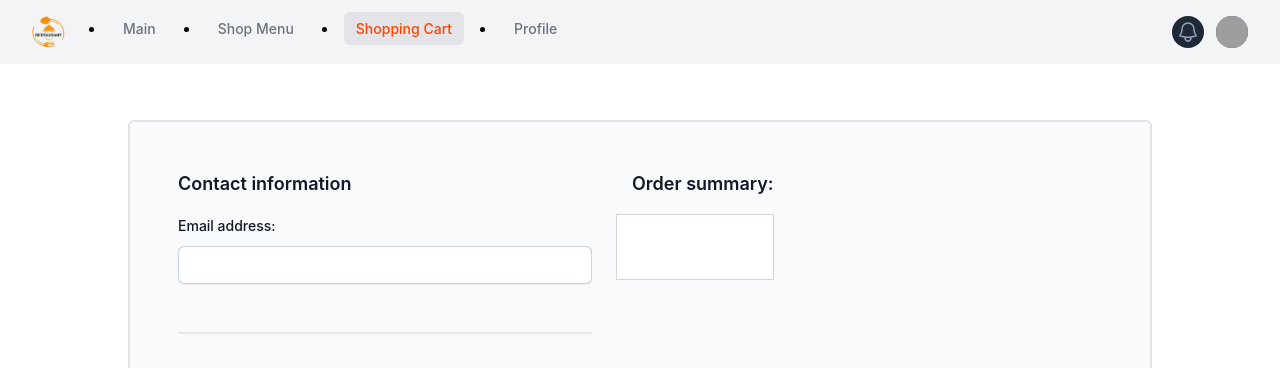
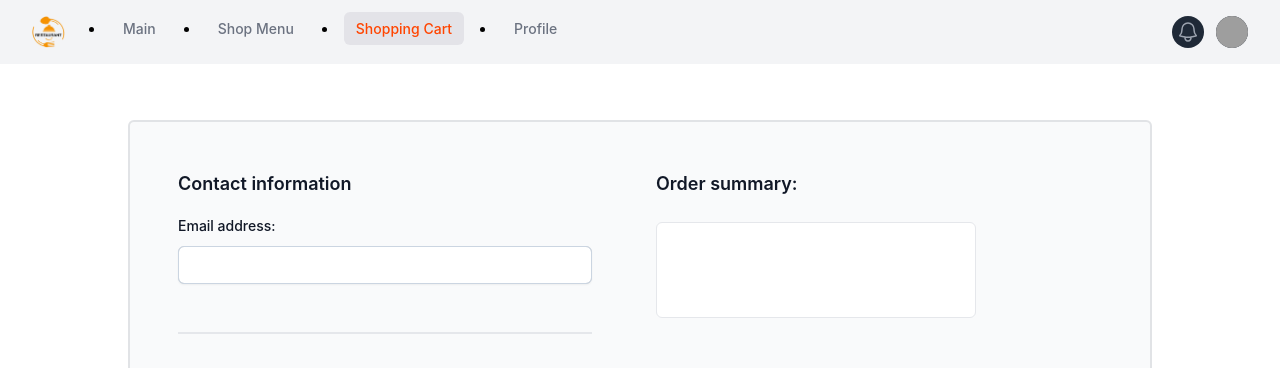
Before and after one commit to hustle2live/ElifTech_Test-task, a React (Create React App) app: page /cart in a window 1280 px wide. Shown: the top 368 px of the page. Built offline with nearby package versions, Linux system fonts and the light colour scheme; grey boxes are pictures that could not be loaded.

Commit message:
cart styles

```diff
--- a/src/components/Cart.jsx
+++ b/src/components/Cart.jsx
@@ -79,7 +79,7 @@ const ShoppingCart = () => {
 
                   <div className='mt-12 pt-12 flex gap-4 w-full border-t-2 flex-wrap lg:flex-nowrap'>
                      <div className='w-full lg:w-1/2'>
-                        <label className='block text-sm font-medium leading-6 text-gray-900' htmlFor='userName'>
+                        <label className='block text-sm font-medium leading-6 text-gray-900' htmlFor='userFirstName'>
                            First name:
                         </label>
 
@@ -97,7 +97,7 @@ const ShoppingCart = () => {
                         </div>
                      </div>
                      <div className='w-full lg:w-1/2'>
-                        <label className='block text-sm font-medium leading-6 text-gray-900' htmlFor='userName'>
+                        <label className='block text-sm font-medium leading-6 text-gray-900' htmlFor='userLastName'>
                            Last name:
                         </label>
 
@@ -153,10 +153,10 @@ const ShoppingCart = () => {
                </form>
             </div>
             <div className=''>
-               <h2 className='ml-4 mb-4 text-lg font-semibold leading-7 text-gray-900'>Order summary:</h2>
+               <h2 className='ml-10 mb-6 text-lg font-semibold leading-7 text-gray-900'>Order summary:</h2>
 
-               <div className='bg-white p-8 border-gray-300 border'>
-                  <ul className='-my-6 divide-y divide-gray-200'>
+               <div className='ml-10 bg-white p-8 border-gray-200 border rounded-md min-w-80 min-h-24'>
+                  <ul className='-my-6 divide-y divide-gray-200 min-w-full'>
                      {cartState.map(({ NAME, PRICE, IMG_SRC, QUANTITY }) => {
                         const MenuImage = IMG_SRC ? require(`../${IMG_SRC}`) : Plate;
 
```
